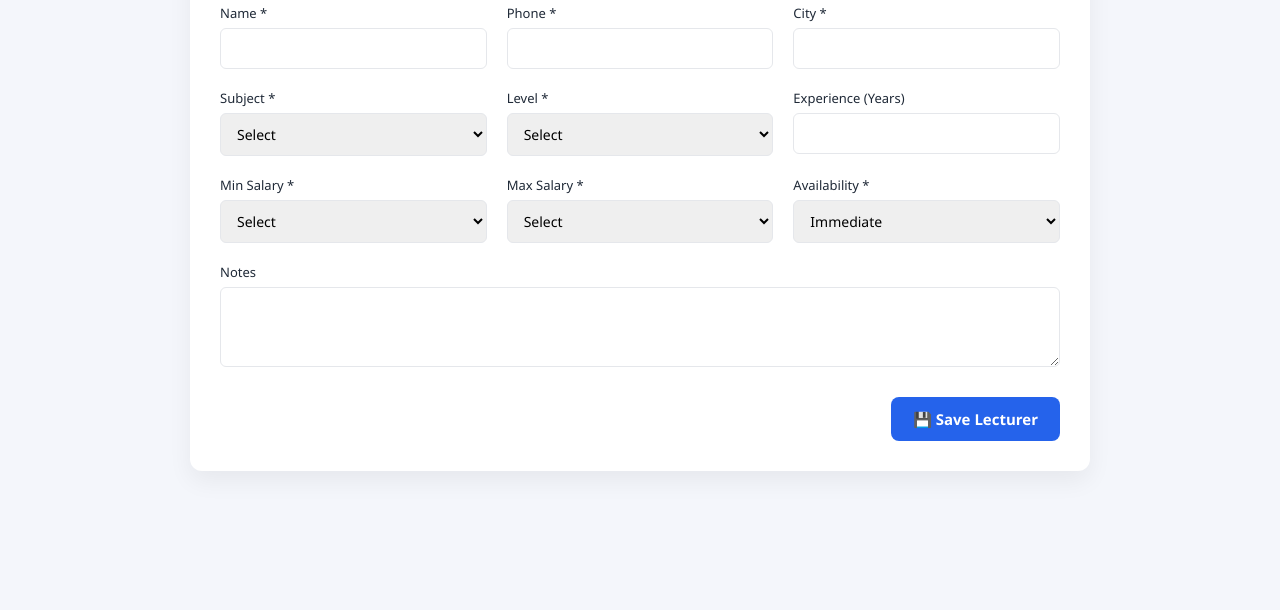
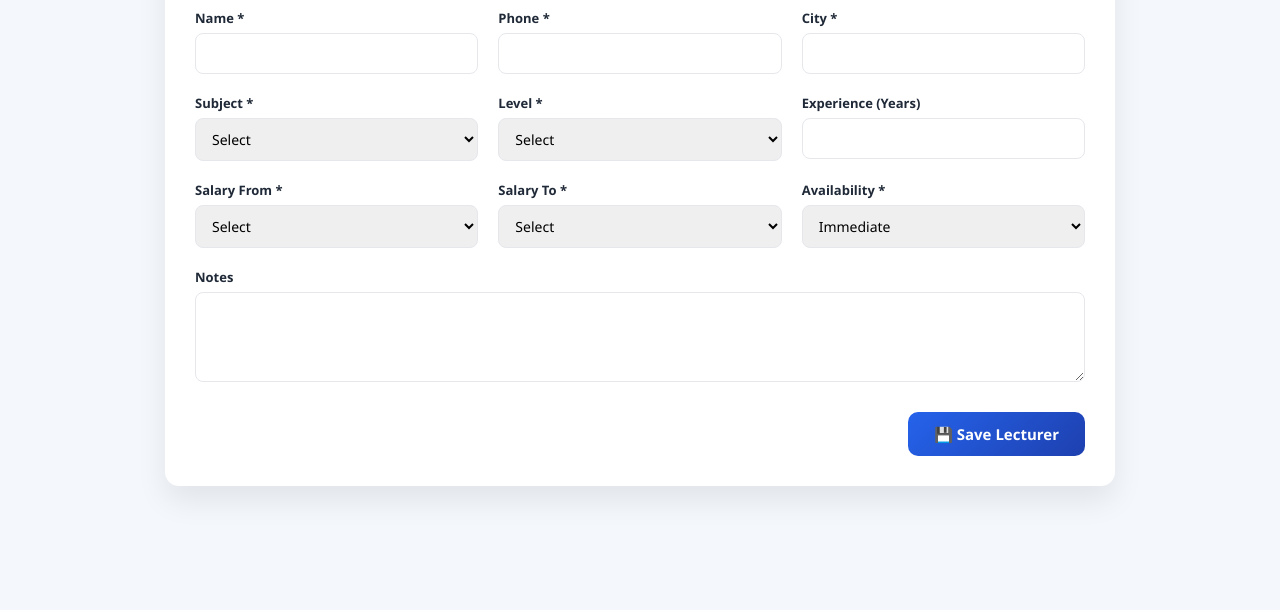
Before and after one commit to consultantsrutvi-source/scheduler-for-rc-v2-, a plain HTML site: page add-lecturer.html in a window 1280 px wide. Shown: the part 190-800 px from the top of the page. Drawn offline with Linux system fonts and the light colour scheme.

Commit message:
Update add-lecturer.html

```diff
--- a/add-lecturer.html
+++ b/add-lecturer.html
@@ -1,177 +1,124 @@
 <!DOCTYPE html>
 <html lang="en">
 <head>
-  <meta charset="UTF-8" />
+<meta charset="UTF-8">
 <title>Add Lecturer | Scheduler for RC</title>
-
-  <meta name="viewport" content="width=device-width, initial-scale=1.0" />
+<meta name="viewport" content="width=device-width, initial-scale=1.0">
 
 <style>
-    :root {
-      --primary: #2563eb;
-      --bg: #f4f6fb;
-      --card: #ffffff;
-      --text: #1f2937;
-      --border: #e5e7eb;
+:root{
+  --primary:#2563eb;
+  --accent:#22c55e;
+  --danger:#ef4444;
+  --bg:#f4f7fb;
+  --card:#ffffff;
+  --border:#e5e7eb;
+  --text:#1f2937;
 }
 
-    * {
-      box-sizing: border-box;
-      font-family: "Segoe UI", system-ui, sans-serif;
+*{box-sizing:border-box;font-family:Segoe UI,system-ui,sans-serif}
+
+body{margin:0;background:var(--bg);color:var(--text)}
+
+/* HEADER */
+header{
+  background:#fff;
+  border-bottom:1px solid var(--border);
+  padding:14px 24px;
+  display:flex;
+  align-items:center;
+  justify-content:space-between;
 }
 
-    body {
-      margin: 0;
-      background: var(--bg);
-      color: var(--text);
+.brand{display:flex;align-items:center;gap:12px}
+.brand img{height:42px}
+
+nav a{
+  margin:0 12px;
+  text-decoration:none;
+  color:#374151;
+  font-weight:500;
+}
+nav a.active{color:var(--primary);font-weight:600}
+
+.logout{
+  background:var(--danger);
+  color:#fff;
+  border:none;
+  padding:8px 14px;
+  border-radius:6px;
+  cursor:pointer;
 }
 
-    /* ===== HEADER ===== */
-    header {
-      background: #fff;
-      border-bottom: 1px solid var(--border);
-      padding: 14px 24px;
-      display: flex;
-      align-items: center;
-      justify-content: space-between;
+/* MAIN */
+main{padding:40px 20px}
+
+.card{
+  max-width:950px;
+  margin:auto;
+  background:var(--card);
+  border-radius:14px;
+  padding:30px;
+  box-shadow:0 15px 30px rgba(0,0,0,.08);
 }
 
-    .brand {
-      display: flex;
-      align-items: center;
-      gap: 12px;
+.card h2{
+  margin:0 0 25px;
+  color:var(--primary);
 }
 
-    .brand img {
-      height: 40px;
+/* FORM */
+.form-grid{
+  display:grid;
+  grid-template-columns:repeat(3,1fr);
+  gap:20px;
 }
 
-    nav a {
-      margin: 0 12px;
-      text-decoration: none;
-      color: #374151;
-      font-weight: 500;
+.field{display:flex;flex-direction:column}
+.field label{font-size:13px;margin-bottom:6px;font-weight:600}
+.field input,.field select,.field textarea{
+  padding:10px 12px;
+  border:1px solid var(--border);
+  border-radius:8px;
+  font-size:14px;
 }
 
-    nav a.active {
-      color: var(--primary);
-      font-weight: 600;
+textarea{min-height:90px;resize:vertical}
+
+.full{grid-column:span 3}
+
+.actions{
+  margin-top:30px;
+  display:flex;
+  justify-content:flex-end;
 }
 
-    .logout-btn {
-      background: #ef4444;
-      color: #fff;
-      border: none;
-      padding: 8px 14px;
-      border-radius: 6px;
-      cursor: pointer;
-      font-weight: 500;
+.save{
+  background:linear-gradient(135deg,var(--primary),#1e40af);
+  color:#fff;
+  border:none;
+  padding:12px 26px;
+  border-radius:10px;
+  font-size:15px;
+  font-weight:600;
+  cursor:pointer;
 }
 
-    /* ===== PAGE ===== */
-    main {
-      padding: 40px 20px;
+/* RESPONSIVE */
+@media(max-width:900px){
+  .form-grid{grid-template-columns:repeat(2,1fr)}
+  .full{grid-column:span 2}
+}
+@media(max-width:600px){
+  .form-grid{grid-template-columns:1fr}
+  .full{grid-column:span 1}
 }
 
-    .card {
-      max-width: 900px;
-      margin: auto;
-      background: var(--card);
-      border-radius: 12px;
-      padding: 30px;
-      box-shadow: 0 10px 25px rgba(0,0,0,0.06);
-    }
-
-    .card h2 {
-      margin-top: 0;
-      margin-bottom: 25px;
-      font-size: 22px;
-      color: var(--primary);
-    }
-
-    /* ===== FORM ===== */
-    .form-grid {
-      display: grid;
-      grid-template-columns: repeat(3, 1fr);
-      gap: 20px;
-    }
-
-    .field {
-      display: flex;
-      flex-direction: column;
-    }
-
-    .field label {
-      font-size: 13px;
-      margin-bottom: 6px;
-      font-weight: 500;
-    }
-
-    .field input,
-    .field select,
-    .field textarea {
-      padding: 10px 12px;
-      border-radius: 6px;
-      border: 1px solid var(--border);
-      font-size: 14px;
-    }
-
-    .field textarea {
-      resize: vertical;
-      min-height: 80px;
-    }
-
-    .full {
-      grid-column: span 3;
-    }
-
-    .actions {
-      margin-top: 30px;
-      text-align: right;
-    }
-
-    .save-btn {
-      background: var(--primary);
-      color: #fff;
-      border: none;
-      padding: 12px 22px;
-      border-radius: 8px;
-      font-size: 15px;
-      font-weight: 600;
-      cursor: pointer;
-    }
-
-    /* ===== RESPONSIVE ===== */
-    @media (max-width: 900px) {
-      .form-grid {
-        grid-template-columns: repeat(2, 1fr);
-      }
-      .full {
-        grid-column: span 2;
-      }
-    }
-
-    @media (max-width: 600px) {
-      .form-grid {
-        grid-template-columns: 1fr;
-      }
-      .full {
-        grid-column: span 1;
-      }
-    }
-
-    /* ===== PRINT ===== */
-    @media print {
-      body {
-        background: #fff;
-      }
-      header, .actions {
-        display: none;
-      }
-      .card {
-        box-shadow: none;
-        border: none;
-      }
+/* PRINT */
+@media print{
+  header,.actions{display:none}
+  body{background:#fff}
+  .card{box-shadow:none}
 }
 </style>
 </head>
@@ -180,8 +127,7 @@
 
 <header>
   <div class="brand">
-    <!-- CHANGE LOGO PATH IF NEEDED -->
-    <img src="logo.png.jpg" alt="Rutvi Consultants" />
+    <img src="logo.png.jpg" alt="Rutvi Consultants">
     <strong>Scheduler for RC</strong>
   </div>
 
@@ -192,7 +138,7 @@
     <a href="assignments.html">Assignments</a>
   </nav>
 
-  <button class="logout-btn" onclick="logout()">Logout</button>
+  <button class="logout" onclick="logout()">Logout</button>
 </header>
 
 <main>
@@ -204,17 +150,17 @@
 
   <div class="field">
     <label>Name *</label>
-          <input required />
+    <input required>
   </div>
 
   <div class="field">
     <label>Phone *</label>
-          <input required />
+    <input required>
   </div>
 
   <div class="field">
     <label>City *</label>
-          <input required />
+    <input list="citiesList" required>
   </div>
 
   <div class="field">
@@ -246,30 +192,46 @@
 
   <div class="field">
     <label>Experience (Years)</label>
-          <input type="number" min="0" />
+    <input type="number" min="0">
   </div>
 
   <div class="field">
-          <label>Min Salary *</label>
+    <label>Salary From *</label>
     <select required>
       <option value="">Select</option>
-            <option>₹50k</option><option>₹75k</option><option>₹100k</option>
-            <option>₹125k</option><option>₹150k</option><option>₹175k</option>
-            <option>₹200k</option><option>₹225k</option><option>₹250k</option>
-            <option>₹275k</option><option>₹300k</option><option>₹325k</option>
-            <option>₹350k</option>
+      <option value="50000">₹50k</option>
+      <option value="75000">₹75k</option>
+      <option value="100000">₹100k</option>
+      <option value="125000">₹125k</option>
+      <option value="150000">₹150k</option>
+      <option value="175000">₹175k</option>
+      <option value="200000">₹200k</option>
+      <option value="225000">₹225k</option>
+      <option value="250000">₹250k</option>
+      <option value="275000">₹275k</option>
+      <option value="300000">₹300k</option>
+      <option value="325000">₹325k</option>
+      <option value="350000">₹350k</option>
     </select>
   </div>
 
   <div class="field">
-          <label>Max Salary *</label>
+    <label>Salary To *</label>
     <select required>
       <option value="">Select</option>
-            <option>₹50k</option><option>₹75k</option><option>₹100k</option>
-            <option>₹125k</option><option>₹150k</option><option>₹175k</option>
-            <option>₹200k</option><option>₹225k</option><option>₹250k</option>
-            <option>₹275k</option><option>₹300k</option><option>₹325k</option>
-            <option>₹350k</option>
+      <option value="50000">₹50k</option>
+      <option value="75000">₹75k</option>
+      <option value="100000">₹100k</option>
+      <option value="125000">₹125k</option>
+      <option value="150000">₹150k</option>
+      <option value="175000">₹175k</option>
+      <option value="200000">₹200k</option>
+      <option value="225000">₹225k</option>
+      <option value="250000">₹250k</option>
+      <option value="275000">₹275k</option>
+      <option value="300000">₹300k</option>
+      <option value="325000">₹325k</option>
+      <option value="350000">₹350k</option>
     </select>
   </div>
 
@@ -291,35 +253,58 @@
 </div>
 
 <div class="actions">
-        <button class="save-btn" type="submit">💾 Save Lecturer</button>
+  <button class="save">💾 Save Lecturer</button>
 </div>
 </form>
+
 </div>
 </main>
 
+<datalist id="citiesList"></datalist>
+
+<script src="js/places.js"></script>
+
 <script>
-  function logout() {
+function logout(){
   localStorage.clear();
-    location.href = "index.html";
+  location.href="index.html";
 }
 
-  document.getElementById("lecturerForm").addEventListener("submit", async (e) => {
+/* LOAD CITIES */
+if(typeof cities !== "undefined"){
+  const list=document.getElementById("citiesList");
+  cities.forEach(c=>{
+    const o=document.createElement("option");
+    o.value=c;
+    list.appendChild(o);
+  });
+}
+
+/* SAVE LECTURER */
+const SCRIPT_URL="https://script.google.com/macros/s/AKfycbzsT3dyPERKTfYhTf4BjCo8mzLrzYGxhLmS0MLfXnjX3hElLESnqchauzgxV87uJ4BOMA/exec";
+
+document.getElementById("lecturerForm").addEventListener("submit",async e=>{
   e.preventDefault();
 
-    // 👉 paste your Apps Script URL here
-    const SCRIPT_URL = "https://script.google.com/macros/s/AKfycbzsT3dyPERKTfYhTf4BjCo8mzLrzYGxhLmS0MLfXnjX3hElLESnqchauzgxV87uJ4BOMA/exec";
+  const data=[...e.target.elements]
+    .filter(el=>el.tagName!=="BUTTON")
+    .map(el=>el.value);
 
-    const data = Array.from(e.target.elements)
-      .filter(el => el.tagName !== "BUTTON")
-      .map(el => el.value);
-
-    await fetch(SCRIPT_URL, {
-      method: "POST",
-      body: JSON.stringify({ type: "lecturer", data })
+  const res=await fetch(SCRIPT_URL,{
+    method:"POST",
+    body:JSON.stringify({
+      action:"addLecturer",
+      data
+    })
   });
 
+  const r=await res.json();
+  if(r.success){
     alert("Lecturer saved successfully");
     e.target.reset();
+  }else{
+    alert("Error: "+r.error);
+  }
 });
 </script>
 
```
Lines whose indentation alone changed are shown as unchanged.
